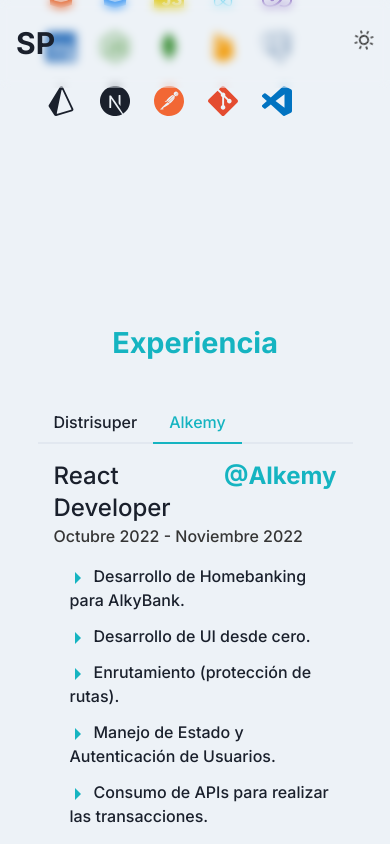
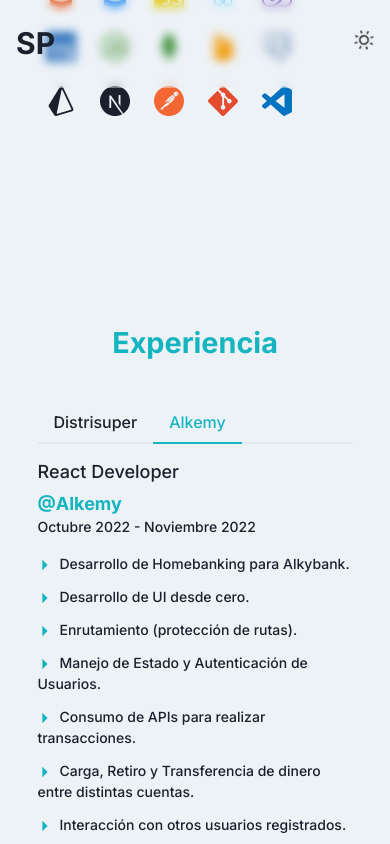
Before and after one commit to Santipac/Portfolio, a Next.js app: page / in a window 390 px wide. Both pictures are taken after a click on the tab "Alkemy". Shown: the part 1350-2194 px from the top of the page. Built offline with nearby package versions, Linux system fonts and the light colour scheme.

Commit message:
experience responsive layout fixed

```diff
--- a/components/TabsExperience.jsx
+++ b/components/TabsExperience.jsx
@@ -55,7 +55,7 @@
                 @Distrisuper
               </Heading>
             </Flex>
-            <Text color="black" fontSize={{ base: 'sm', md: 'md' }}>
+            <Text fontSize={{ base: 'sm', md: 'md' }}>
               Agosto 2022 - Presente
             </Text>
             <List
@@ -105,7 +105,6 @@
                 />
                 Consumo de APIs con Axios y Hooks.
               </ListItem>
-              {/* You can also use custom icons from react-icons */}
               <ListItem>
                 <ListIcon
                   as={GoTriangleRight}
@@ -117,25 +116,40 @@
             </List>
           </Flex>
         </TabPanel>
-        <TabPanel>
+        <TabPanel px={0}>
           <Flex flexDirection="column">
-            <Flex gap="2">
-              <Heading as="h2" fontSize="2xl" fontWeight="normal">
+            <Flex gap="2" flexDirection={{ base: 'column', md: 'row' }}>
+              <Heading
+                as="h2"
+                fontSize={{ base: 'lg', md: '2xl' }}
+                fontWeight="normal"
+              >
                 React Developer
               </Heading>
-              <Heading as="h2" fontSize="2xl" color="general.heading">
+              <Heading
+                as="h2"
+                fontSize={{ base: 'lg', md: '2xl' }}
+                color="general.heading"
+              >
                 @Alkemy
               </Heading>
             </Flex>
-            <Text color="black">Octubre 2022 - Noviembre 2022</Text>
-            <List spacing={3} pl={4} pt={4}>
+            <Text fontSize={{ base: 'sm', md: 'md' }}>
+              Octubre 2022 - Noviembre 2022
+            </Text>
+            <List
+              spacing={3}
+              pl={{ base: 0, md: '4' }}
+              pt={4}
+              fontSize={{ base: 'sm', md: 'md' }}
+            >
               <ListItem>
                 <ListIcon
                   as={GoTriangleRight}
                   color="general.heading"
                   size="md"
                 />
-                Desarrollo de Homebanking para AlkyBank.
+                Desarrollo de Homebanking para Alkybank.{' '}
               </ListItem>
               <ListItem>
                 <ListIcon
@@ -151,7 +165,7 @@
                   color="general.heading"
                   size="md"
                 />
-                Enrutamiento (protección de rutas).
+                Enrutamiento (protección de rutas).{' '}
               </ListItem>
               <ListItem>
                 <ListIcon
@@ -167,7 +181,7 @@
                   color="general.heading"
                   size="md"
                 />
-                Consumo de APIs para realizar las transacciones.
+                Consumo de APIs para realizar transacciones.
               </ListItem>
               <ListItem>
                 <ListIcon
@@ -175,17 +189,15 @@
                   color="general.heading"
                   size="md"
                 />
-                Carga, Retiro y Transferencia de dinero entre distintas cuentas.
+                Carga, Retiro y Transferencia de dinero entre distintas cuentas.{' '}
               </ListItem>
-              {/* You can also use custom icons from react-icons */}
               <ListItem>
                 <ListIcon
                   as={GoTriangleRight}
                   color="general.heading"
                   size="md"
                 />
-                Interacción con otros usuarios registrados.
-              </ListItem>
+Interacción con otros usuarios registrados.              </ListItem>
             </List>
           </Flex>
         </TabPanel>
```
